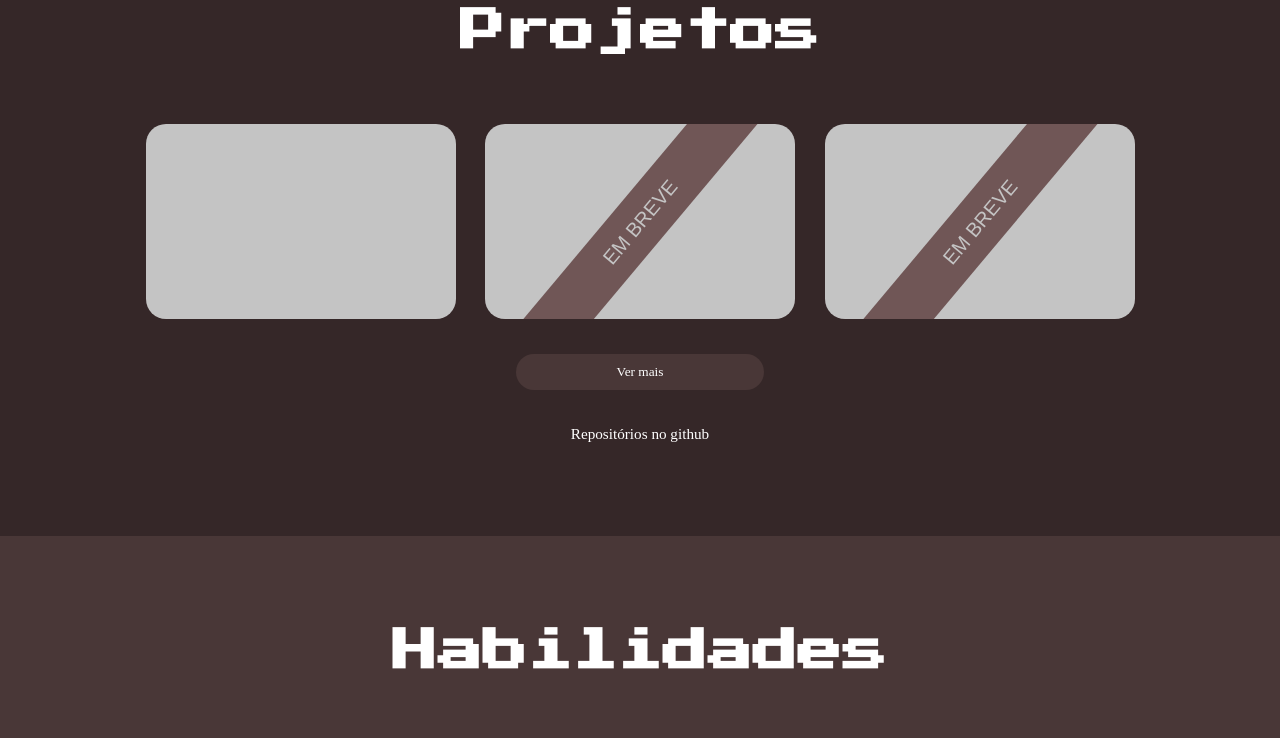
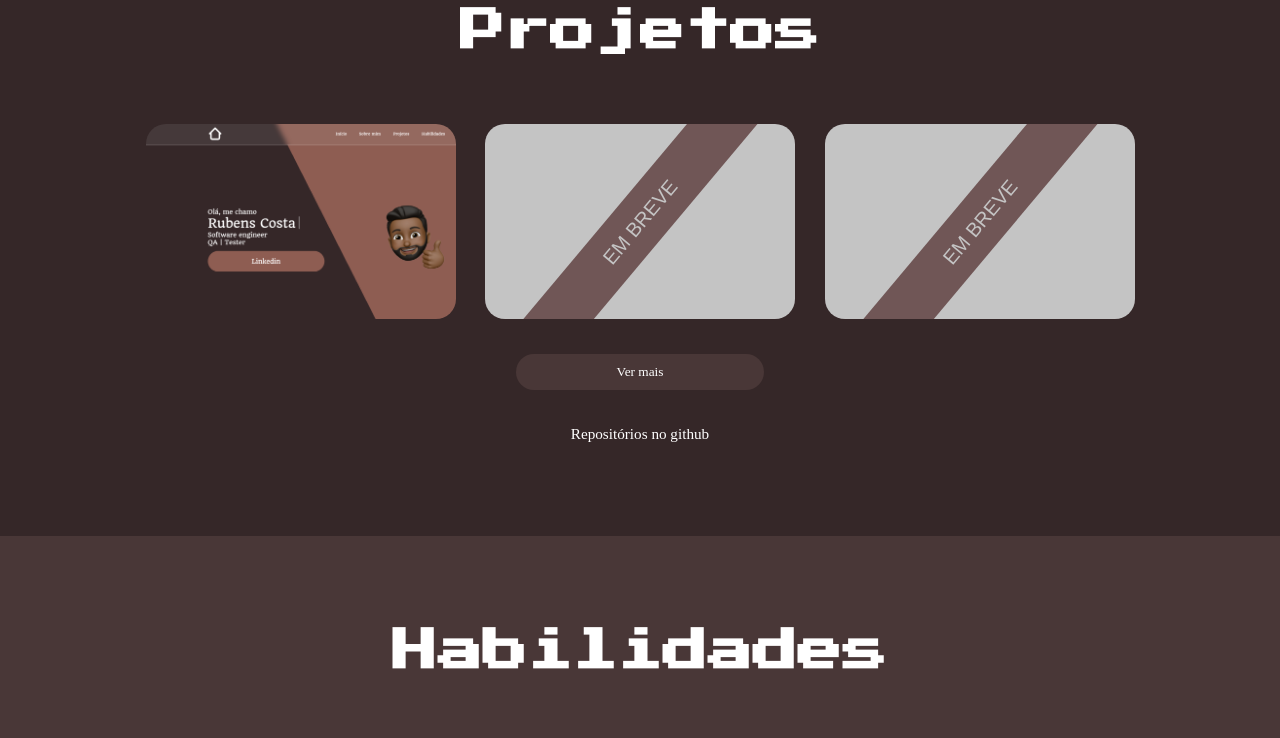
Before and after one commit to rubens-costa/MeuPortfolio, a plain HTML site: page index.html in a window 1280 px wide. Shown: the part 1540-2278 px from the top of the page. Drawn offline with nearby package versions, Linux system fonts and the light colour scheme; a web font is replaced by a local one.

Commit message:
Atualização do link da imagem de apresentação do projeto

```diff
--- a/assets/css/projetos.css
+++ b/assets/css/projetos.css
@@ -3,7 +3,7 @@
 }
 
 .portfolio {
-    background-image: url();
+    background-image: url(https://raw.githubusercontent.com/rubens-costa/MeuPortfolio/main/assets/img/apresentacaoProjeto1.png);
     background-size: cover;
 }
 
```
